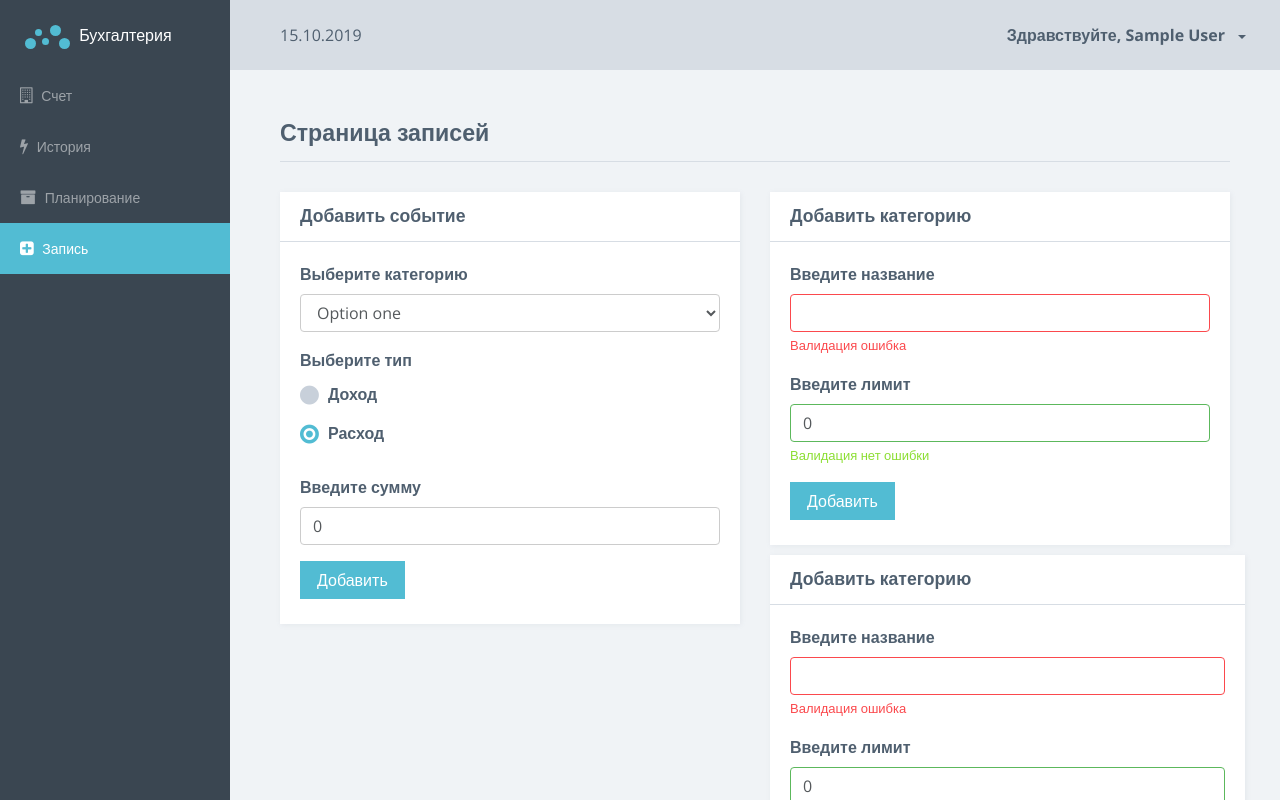
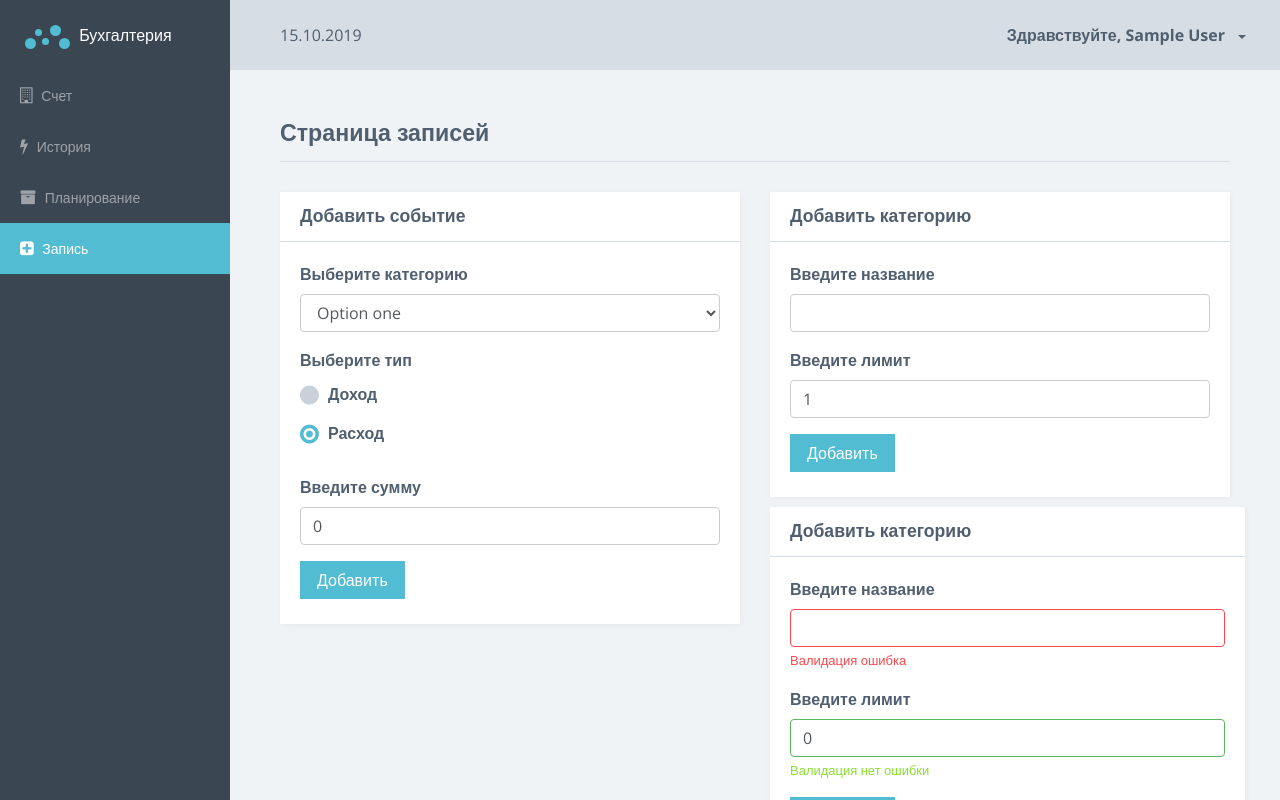
Before and after one commit to Veliafar/basic-accounting, an Angular app: page /system/records in a window 1280 px wide. Built offline with nearby package versions, Linux system fonts and the light colour scheme; sample sign-in values are in the browser's storage.

Commit message:
add category

```diff
--- a/src/app/system/records-page/add-category/add-category.component.html
+++ b/src/app/system/records-page/add-category/add-category.component.html
@@ -5,16 +5,43 @@
         </div>
     </div>
     <div class="card-block">
-        <form>
-            <div class="form-group has-error">
+        <form #form="ngForm" (ngSubmit)="onSubmit(form)">
+            <div class="form-group" [ngClass]="{'has-error': name.invalid && name.touched }">
                 <label class="control-label" for="category-name">Введите название</label>
-                <input type="text" id="category-name" class="form-control">
-                <span class="form-help-text">Валидация ошибка</span>
+                <input
+                    type="text"
+                    id="category-name"
+                    class="form-control"
+                    required
+                    #name="ngModel"
+                    name="name"
+                    ngModel
+                >
+                <span *ngIf="name.invalid && name.touched" class="form-help-text">
+                    Название категории не может быть пустым
+                </span>
             </div>
-            <div class="form-group has-success">
-                <label class="control-label" for="category-value">Введите лимит</label>
-                <input type="number" value="0" id="category-value" class="form-control">
-                <span class="form-help-text">Валидация нет ошибки</span>
+            <div
+                class="form-group"
+                [ngClass]="{'has-error': capacity.invalid && capacity.touched }">
+                <label
+                    class="control-label"
+                    for="!category-value"
+                >
+                    Введите лимит
+                </label>
+                <input
+                    type="number"
+                    [ngModel]="1"
+                    id="category-value"
+                    class="form-control"
+                    ngModel
+                    name="capacity"
+                    required
+                    #capacity="ngModel"
+                    min="1"
+                >
+                <span *ngIf="capacity.invalid && capacity.touched" class="form-help-text">Валидация нет ошибки</span>
             </div>
             <button type="submit" class="btn btn-primary">Добавить</button>
         </form>
--- a/src/app/system/records-page/add-category/add-category.component.ts
+++ b/src/app/system/records-page/add-category/add-category.component.ts
@@ -1,4 +1,5 @@
 import { Component, OnInit } from '@angular/core';
+import { NgForm } from '@angular/forms';
 
 @Component({
   selector: 'app-add-category',
@@ -12,4 +13,8 @@ export class AddCategoryComponent implements OnInit {
   ngOnInit() {
   }
 
+  onSubmit(form: NgForm) {
+    console.log(form.value);
+  }
+
 }
```
